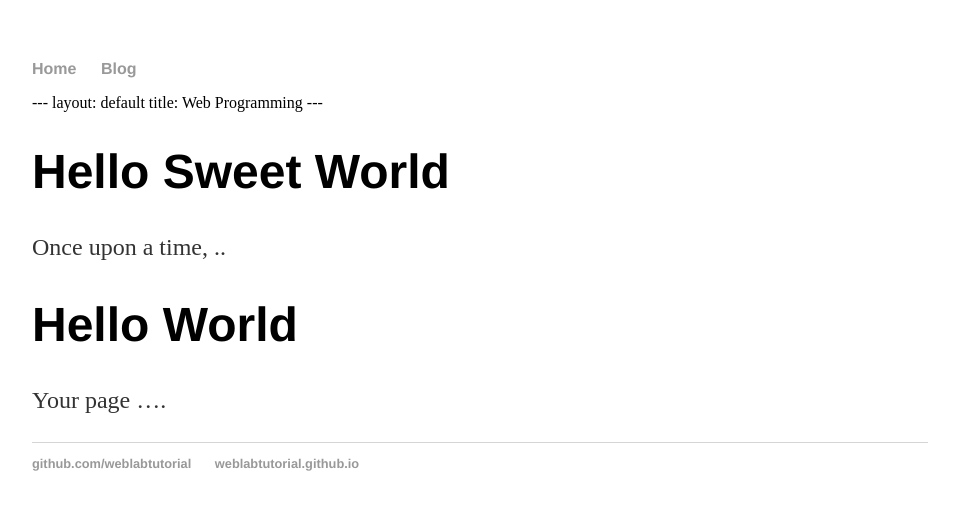
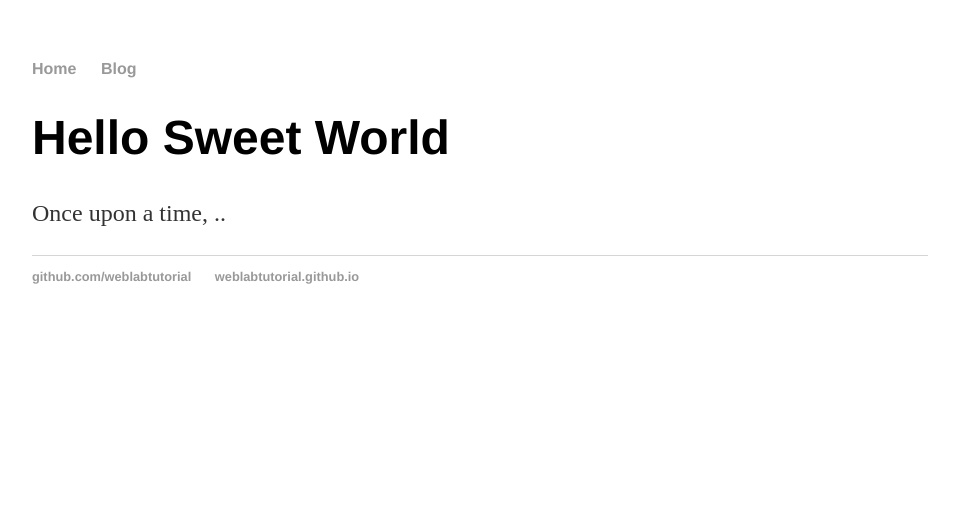
Before and after one commit to alshamizaid/alshamizaid.github.io, a Jekyll site: the page built from index.html, in a window 1280 px wide. Shown: the top 510 px of the page, without its empty margins (160-1119 px from the left). Built offline with Jekyll 4.4.1, drawn with Linux system fonts in a browser that asks for light colours.

Commit message:
Update index.html

```diff
--- a/index.html
+++ b/index.html
@@ -1,19 +1,3 @@
-<!DOCTYPE html>
-<html>
-<html>
-<head>
-<title>Web Programming</title>
-<!-- link to main stylesheet -->
-<link rel="stylesheet" type="text/css" href="/css/main.css">
-</head>
-<body>
-<body>
-<nav>
- <ul>
- <li><a href="/">Home</a></li>
- <li><a href="/blog">Blog</a></li>
- </ul>
-</nav>
 ---
 layout: default
 title: Web Programming
@@ -22,13 +6,3 @@ title: Web Programming
 <h1>Hello Sweet World</h1>
 <p>Once upon a time, ..</p>
 </div>
- <h1>Hello World</h1>
- <p>Your page ….</p>
-<footer>
- <ul>
- <li><a href="https://github.com/weblabtutorial">github.com/weblabtutorial</a></li>
- <li><a href="https://weblabtutorial.github.io"> weblabtutorial.github.io </a></li>
-</ul>
-</footer>
-</body>
-</html>
```
